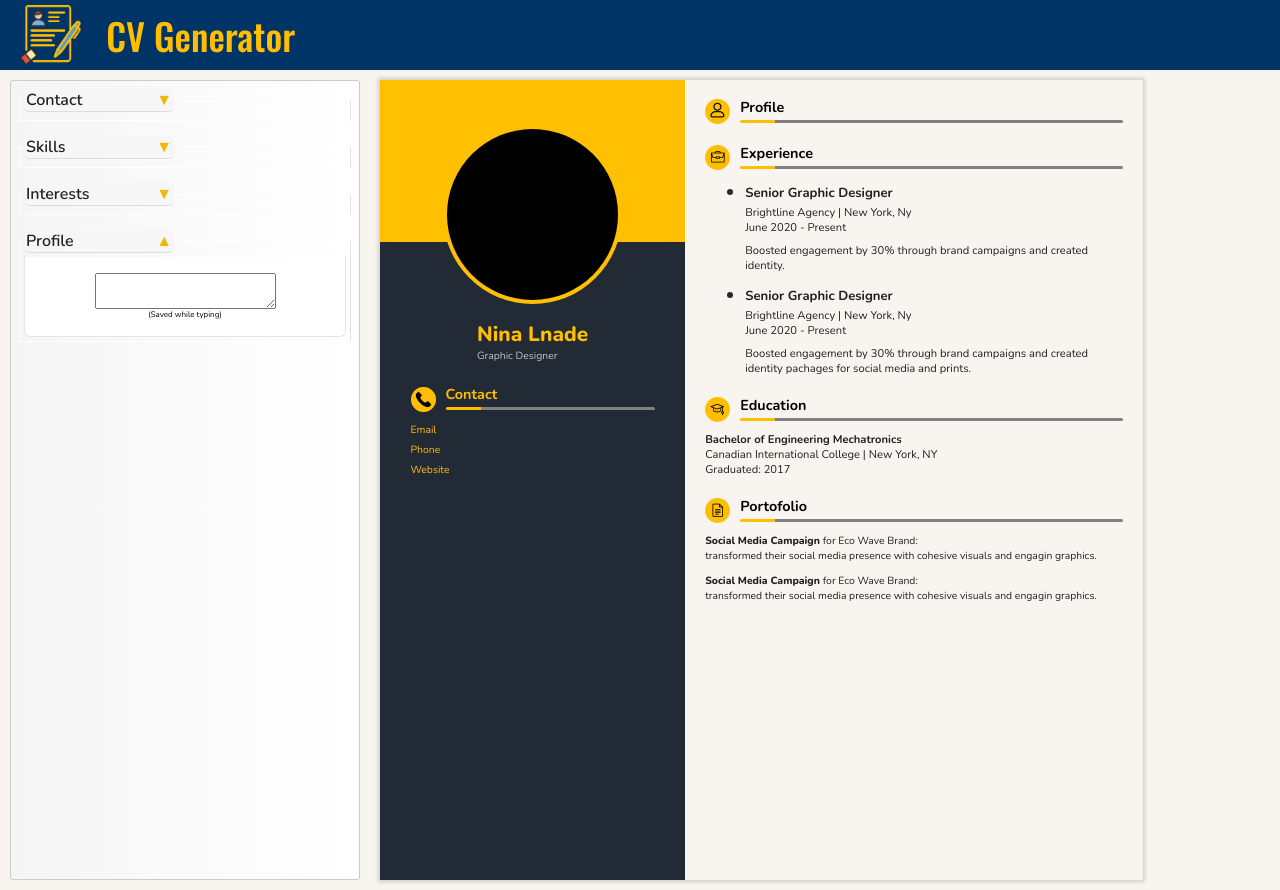
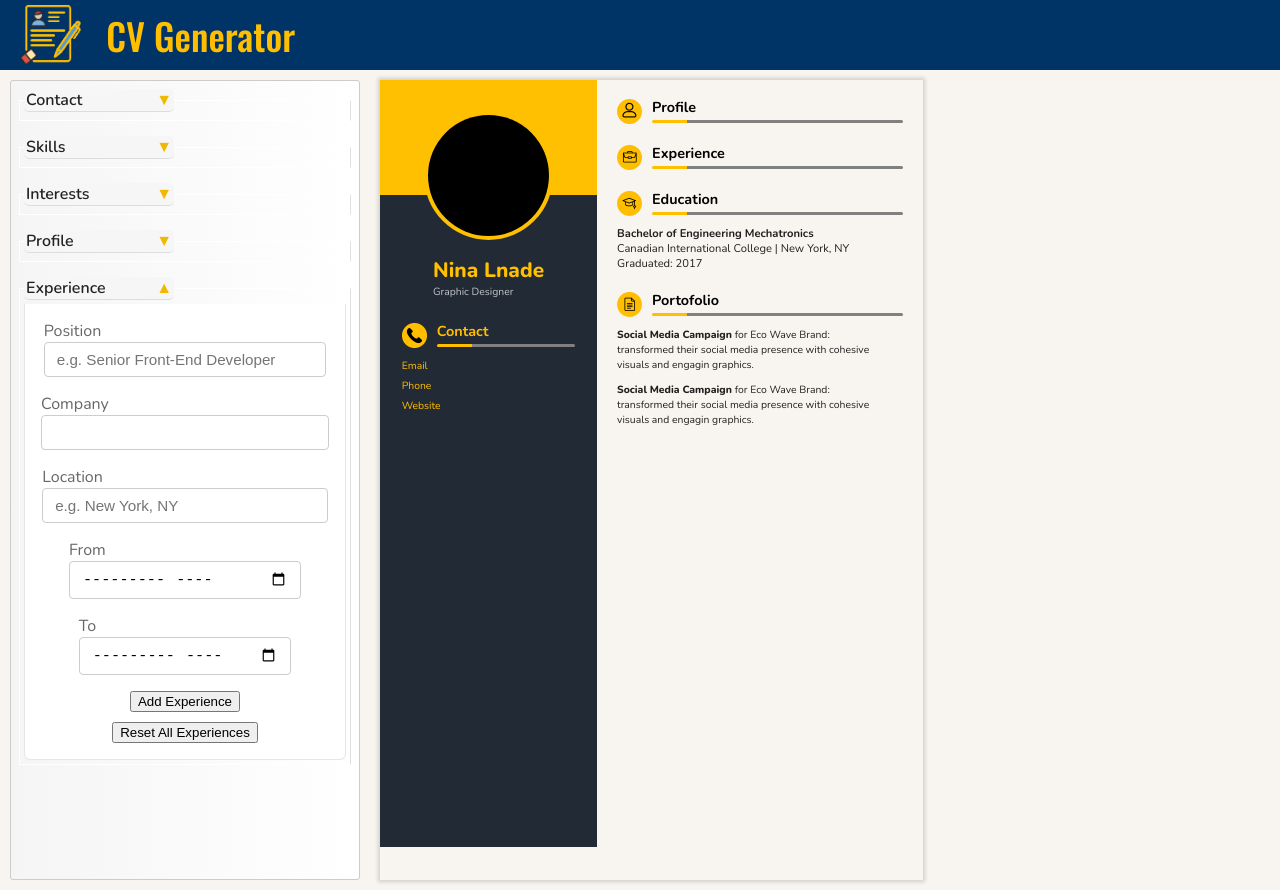
Before and after one commit to ThomasGhali/cv-generator, a React (Vite) app: page / in a window 1280 px wide. Built offline with nearby package versions, Linux system fonts and the light colour scheme.

Commit message:
feat: add the experience handling function
- Add function to handle changes in the experience
state dynamically
- Still required to reflect the changes to the CV

```diff
--- a/src/App.jsx
+++ b/src/App.jsx
@@ -14,6 +14,8 @@ export default function App() {
 
   const [profileDescription, setProfileDescription] = useState('');
 
+  const [experience, setExperience] = useState([{submit: false}]);
+
   return(
     <>
       <header className="generator-header">
@@ -26,12 +28,14 @@ export default function App() {
           contactState={{ setEmail, setPhone, setWebsite }}
           setInterests={ setInterests }
           setProfileDescription={setProfileDescription}
+          setExperience={setExperience}
         />
         <Cv
           contactState={{ email, phone, website }}
           skills={skills}
           interests={interests}
           profileDescription={profileDescription}
+          experience={experience}
         />
       </main>
     </>
--- a/src/components/Cv/TechnicalInfo/TechnicalInfo.jsx
+++ b/src/components/Cv/TechnicalInfo/TechnicalInfo.jsx
@@ -6,6 +6,10 @@ import Portofolio from './Portofolio'
 
 
 export default function TechnicalInfo({ profileDescription }) {
+  function viewExperience() {
+
+  }
+
   return (
     <div className="technical-info">
       <section className="profile-section">
@@ -16,22 +20,15 @@ export default function TechnicalInfo({ profileDescription }) {
       <section className="experience-section">
         <SectionsHeader text="Experience" iconName="experience" />
         <ul className='exp-list'>
-          <Experience
-            title="Senior Graphic Designer"
-            company="Brightline Agency"
-            location="New York, Ny"
-            from="June 2020"
-            to="Present"
-            text="Boosted engagement by 30% through brand campaigns and created identity."
-          />
-          <Experience
+          {viewExperience()}
+          {/* <Experience
             title="Senior Graphic Designer"
             company="Brightline Agency"
             location="New York, Ny"
             from="June 2020"
             to="Present"
             text="Boosted engagement by 30% through brand campaigns and created identity pachages for social media and prints."
-          />
+          /> */}
       </ul>
       </section>
 
--- a/src/components/Form/Form.css
+++ b/src/components/Form/Form.css
@@ -125,3 +125,7 @@ input[type="range"]::-webkit-slider-thumb {
   font-size: 0.5rem;
   color: black;
 }
+
+/* ==========================
+  EXPERIENCE SECTIONS STYLES
+========================== */
--- a/src/components/Form/Form.jsx
+++ b/src/components/Form/Form.jsx
@@ -8,7 +8,13 @@ import FormSection from './FormSection'
 //   )
 // }
 
-export default function Form({ skillsState, contactState, setInterests, setProfileDescription }) {
+export default function Form({
+  skillsState,
+  contactState,
+  setInterests,
+  setProfileDescription,
+  setExperience,
+}) {
   const { skills, setSkills } = skillsState;
   const { setEmail, setPhone, setWebsite } = contactState;
 
@@ -71,6 +77,25 @@ export default function Form({ skillsState, contactState, setInterests, setProfi
       )
     )
   }
+  // work on last array item
+  // if last array item has a submit key to value of true make a new object
+  // and set its submit to false
+  function handleExperience(e) {
+    const { name, value } = e.target;
+
+    setExperience(prev => {
+      const last = prev[prev.length - 1];
+
+      if (last.submit) {
+        // if last item is submitted initiate a new one
+        return [...prev, {submit: false, [name]: value }]
+      }
+
+      return prev.map((exp, index) =>
+        index === prev.length - 1 ? {...exp, [name]: value} : exp
+      );
+    })
+  }
 
   return (
     <>
@@ -130,10 +155,57 @@ export default function Form({ skillsState, contactState, setInterests, setProfi
 
         <FormSection
           name="Profile"
-          demo={true}
         >
           <textarea onChange={(e) => setProfileDescription(e.target.value)}></textarea>
           <p className='tiny-note'>(Saved while typing)</p>
+        </FormSection>
+
+        <FormSection
+          name="Experience"
+          demo={true}
+        >
+          <label>
+            Position
+            <input type="text"
+              placeholder='e.g. Senior Front-End Developer'
+              onChange={(e) => handleExperience(e)}
+            />
+          </label>
+          <label>
+            Company
+            <input
+              type="text"
+              name='company'
+              onChange={(e) => handleExperience(e)}
+            />
+          </label>
+          <label>
+            Location
+            <input
+              type="text"
+              name='location'
+              onChange={(e) => handleExperience(e)}
+              placeholder='e.g. New York, NY'
+            />
+          </label>
+          <label>
+            From
+            <input
+              type="month"
+              name='from'
+              onChange={(e) => handleExperience(e)}
+            />
+          </label>
+          <label>
+            To
+            <input
+              type="month"
+              name='to'
+              onChange={(e) => handleExperience(e)}
+            />
+          </label>
+          <button className='down-margin' type='button'>Add Experience</button>
+          <button type="button">Reset All Experiences</button>
         </FormSection>
       </form>
     </>
```
